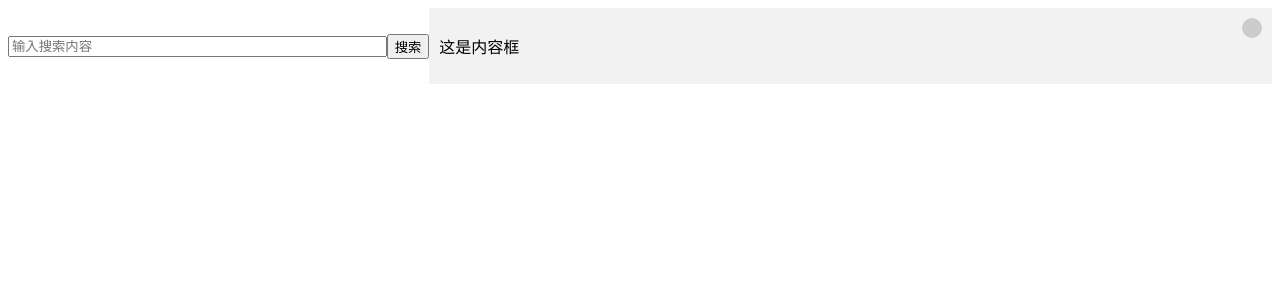
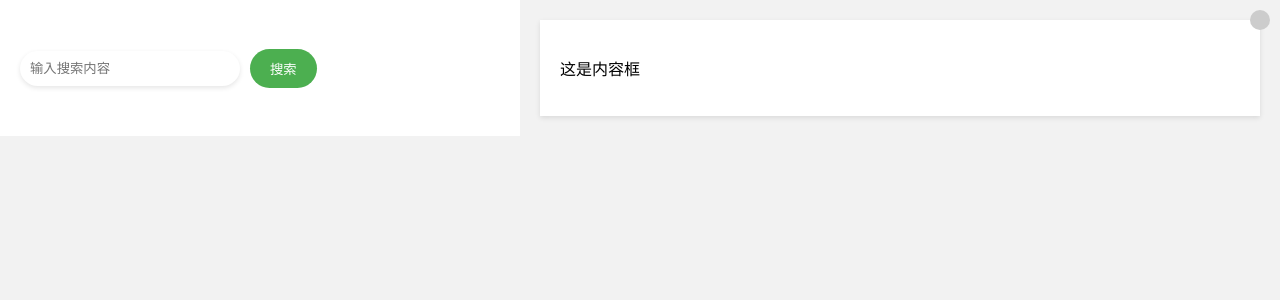
Before and after one commit to Mayi21/PythonPro, a Python web app: template frontend/templates/search.html in a window 1280 px wide. Shown: the top 300 px of the page. Run offline with Jinja, Linux system fonts and the light colour scheme; the template is opened without the code that fills it, so the values that code supplies are empty.

Commit message:
optimization page

```diff
--- a/frontend/templates/search.html
+++ b/frontend/templates/search.html
@@ -3,30 +3,54 @@
 <head>
   <title>搜索页面</title>
   <style>
+    body {
+      font-family: Arial, sans-serif;
+      background-color: #f2f2f2;
+      margin: 0;
+      padding: 0;
+    }
+
     .container {
       display: flex;
     }
 
     .search {
-      flex: 1;
+      flex: 2;
       display: flex;
       align-items: center;
+      justify-content: flex-start;
+      padding: 20px;
+      background-color: #fff;
     }
 
-    .search input {
-      flex: 1;
+    .search input[type="text"] {
+      border: none;
+      border-radius: 20px;
+      padding: 10px;
+      width: 200px;
+      margin-right: 10px;
+      box-shadow: 0 2px 5px rgba(0, 0, 0, 0.1);
+    }
+
+    .search button {
+      background-color: #4CAF50;
+      color: #fff;
+      border: none;
+      border-radius: 20px;
+      padding: 10px 20px;
+      cursor: pointer;
     }
 
     .results {
-      flex: 2;
-      overflow: hidden;
-      transition: max-height 0.3s ease-in-out;
+      flex: 3;
+      padding: 20px;
     }
 
     .content {
-      background-color: #f2f2f2;
-      padding: 10px;
-      position: relative;
+      background-color: #fff;
+      padding: 20px;
+      box-shadow: 0 2px 5px rgba(0, 0, 0, 0.1);
+      transition: max-height 0.3s ease-in-out;
     }
 
     .arrow {
```
